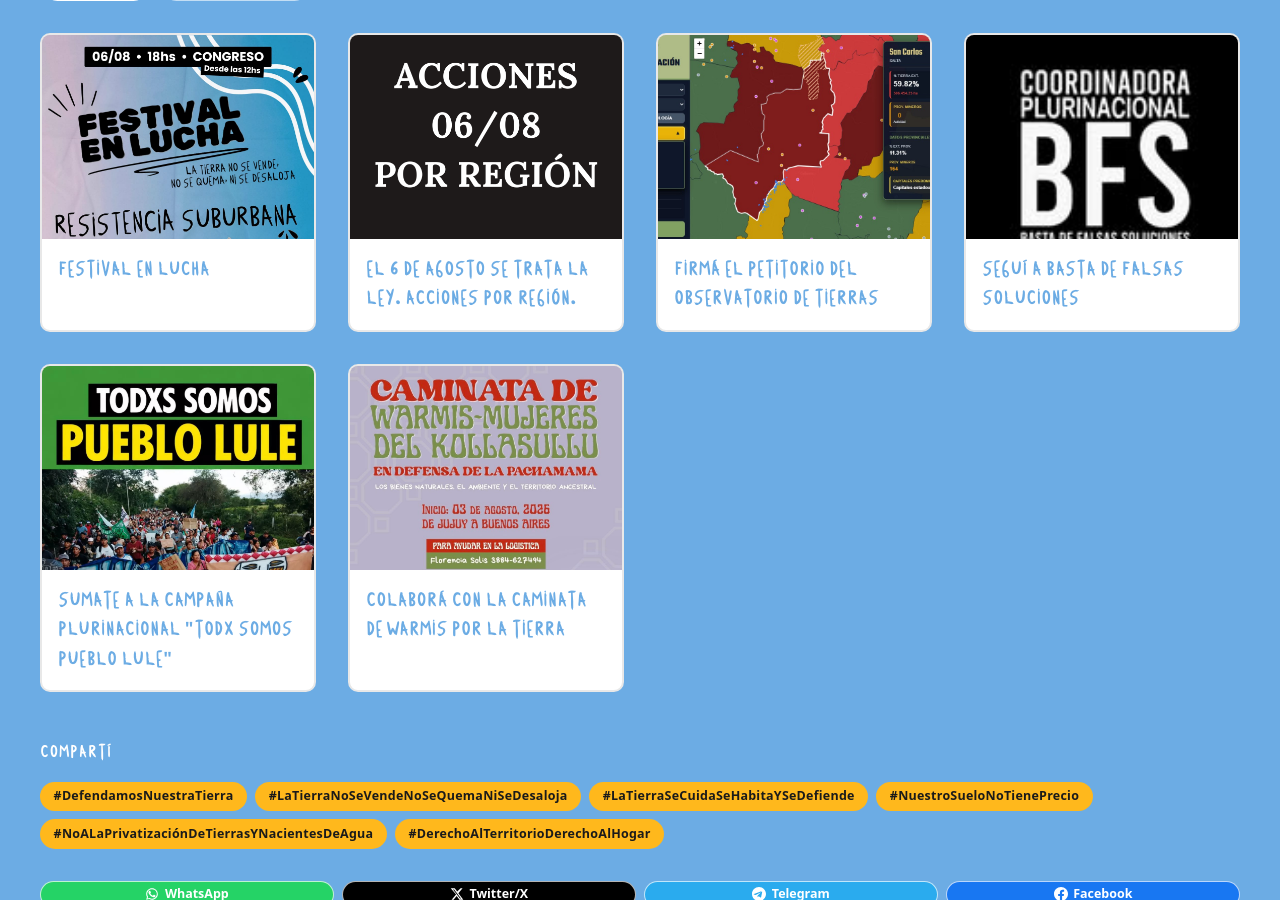
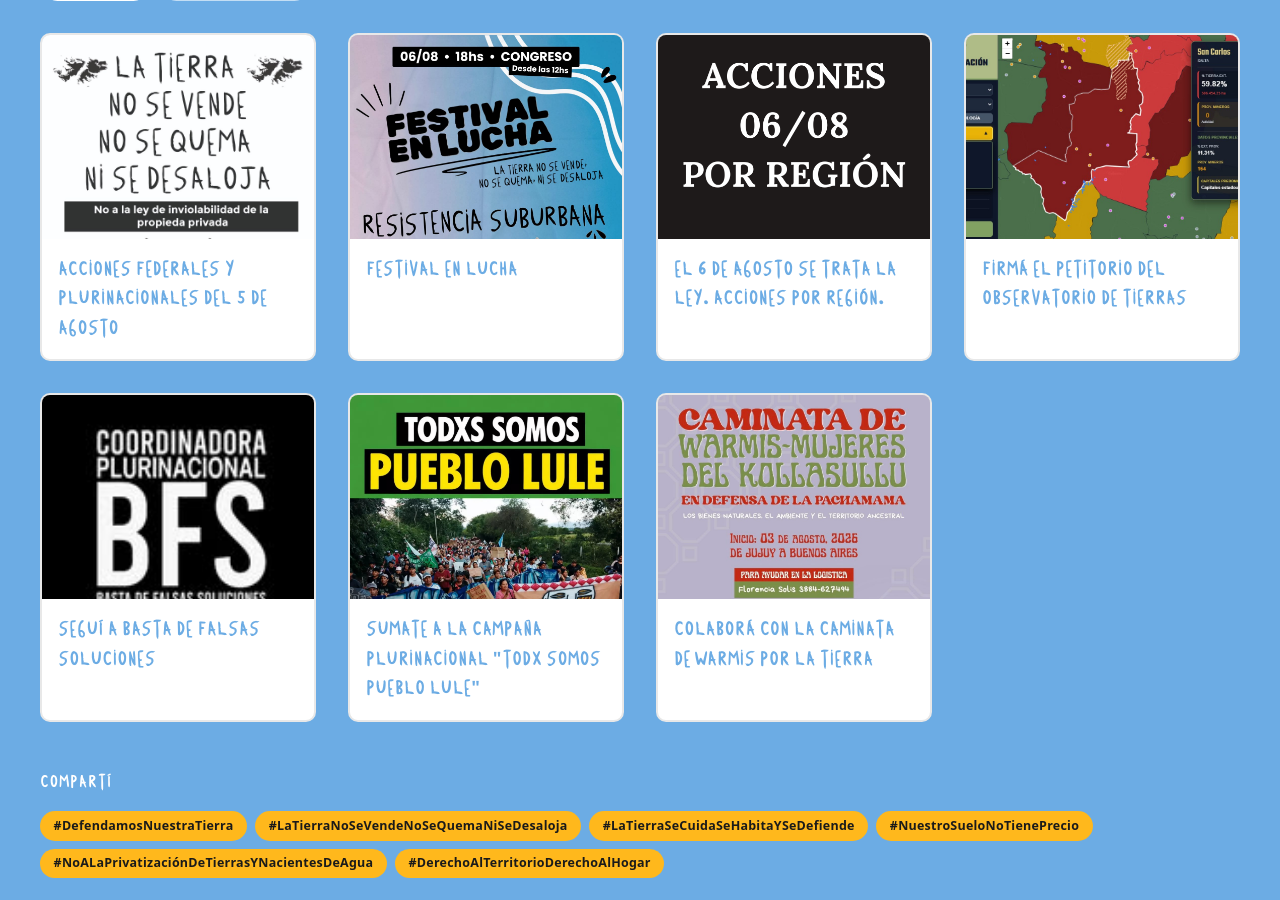
Before and after one commit to LaCamisetaOrg/LaCamisetaOrg.github.io, a Jekyll site: the page built from _causes/tierra.md, in a window 1280 px wide and 900 px high, scrolled down 2198 px. Built offline with Jekyll 4.4.1, drawn with Linux system fonts in a browser that asks for light colours.

Commit message:
Add files via upload

```diff
--- a/_causes/tierra.md
+++ b/_causes/tierra.md
@@ -12,6 +12,9 @@ hashtags:
   - NoALaPrivatizaciónDeTierrasYNacientesDeAgua
   - DerechoAlTerritorioDerechoAlHogar
 actions:
+  - title: "Acciones Federales y Plurinacionales del 5 de Agosto"
+    link: /acciones/acciones58/
+    image: /assets/images/mesainformativachilecito56.jpeg
   - title: "Festival en Lucha"
     link: /acciones/festival
     image: /assets/images/tierra_20260725al20260808/festi_01.jpeg
```
